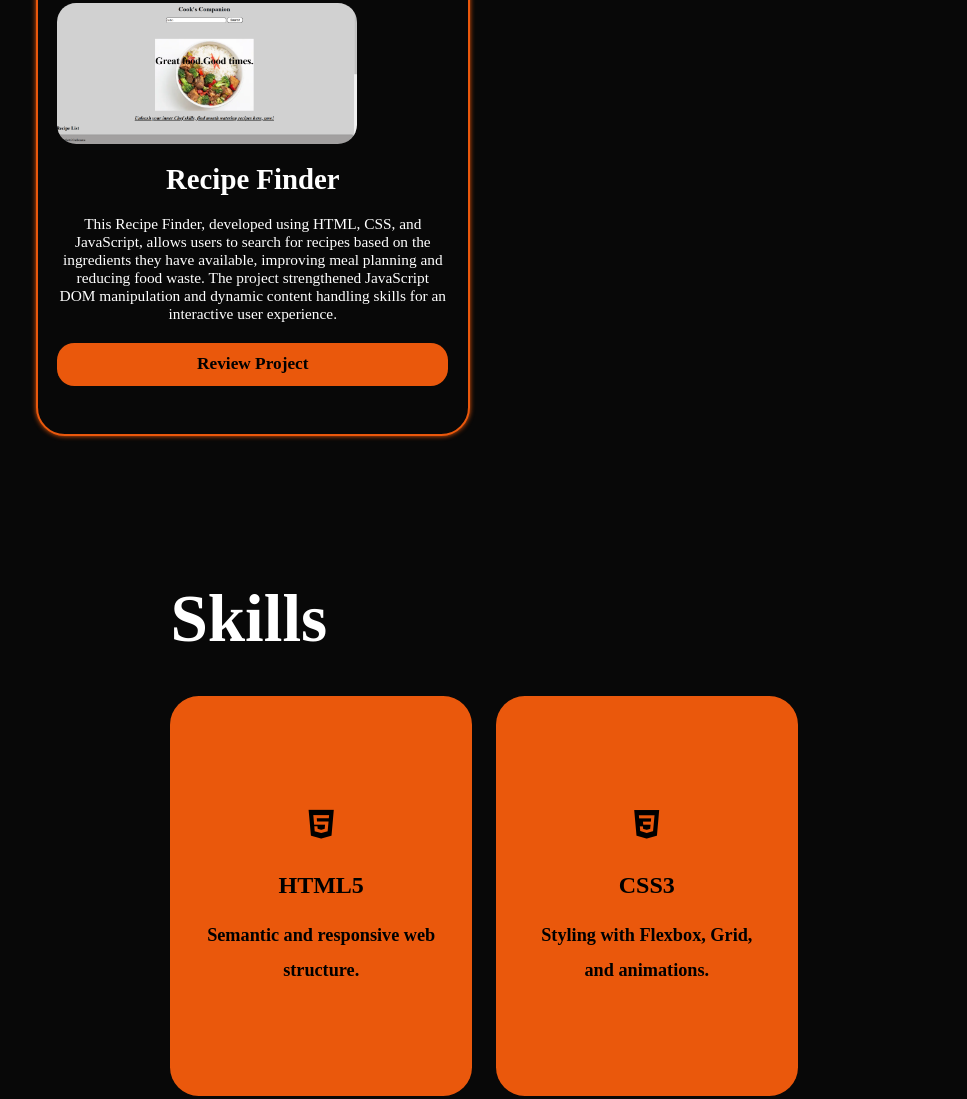
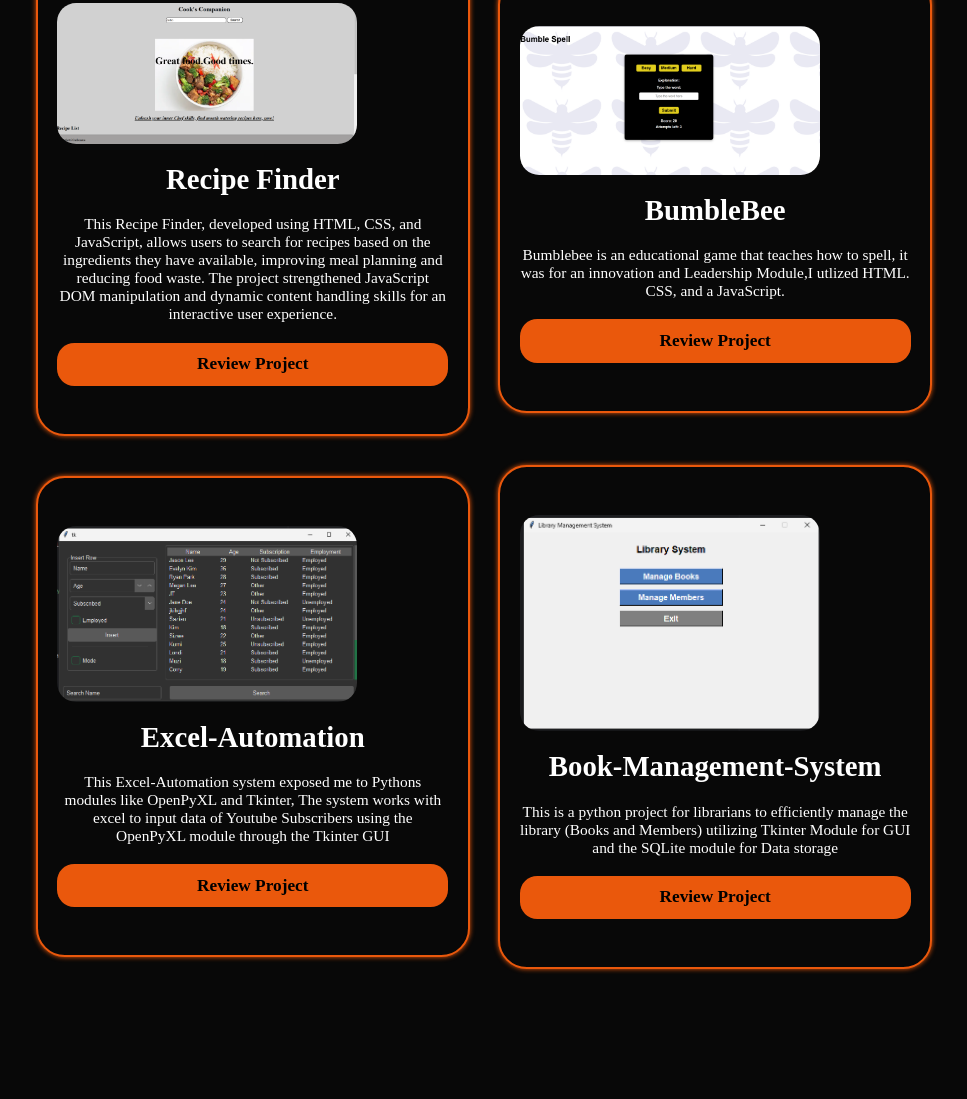
Before and after one commit to Sikhanyiso01/Portfolio_Project, a plain HTML site: page index.html in a window 1280 px wide. Shown: the part 3485-4584 px from the top of the page, without its empty margins (156-1123 px from the left). Drawn offline with nearby package versions, Linux system fonts and the light colour scheme.

Commit message:
added more projects

```diff
--- a/index.html
+++ b/index.html
@@ -66,8 +66,6 @@
           I have experience in various programming languages, including C#, Java, JavaScript, Python, and more, with a particular focus on building user-friendly applications and working with databases. Outside of academics, I’m a strong advocate for personal growth, always looking for opportunities to learn and expand my skill set. I’m also driven by the idea of combining technology with empathy, which is reflected in my current year-end project: a smart door sensor designed for people living with deafness at universities. This sensor helps identify visitors at the door and includes vibrating bed covers to alert users in case of emergencies.
 
           As I prepare for my upcoming internship, I’m eager to take on real-world challenges and continue building my career in the tech industry, where I hope to contribute meaningfully to the future of technology.</p>
-
-      </div>
     </section>
     <section class="projects" id="project">
       <h2>Projects</h2>
@@ -95,7 +93,31 @@
            <a href="https://sikhanyiso01.github.io//WPR261-Group--Project/">Review Project</a>
           </div>
         </div>
+        <div class="project-card">
+          <img src="BB.png" alt="">
+          <h3>BumbleBee</h3>
+          <p>Bumblebee is an educational game that teaches how to spell, it was for an innovation and Leadership Module,I  utlized HTML. CSS, and a JavaScript.</p>
+          <div class="btn">
+           <a href="https://github.com/Sikhanyiso01/bumblebee/">Review Project</a>
+          </div>
         </div>
+        <div class="project-card">
+          <img src="excel.png" alt="">
+          <h3>Excel-Automation</h3>
+          <p>This Excel-Automation system exposed me to Pythons modules like  OpenPyXL and Tkinter, The system works with excel to input data of Youtube Subscribers using the OpenPyXL module through the Tkinter GUI</p>
+          <div class="btn">
+           <a href="https://github.com/Sikhanyiso01/Python-Excel-Automation-System">Review Project</a>
+          </div>
+        </div>
+        <div class="project-card">
+          <img src="Screenshot 2025-05-01 174307.png" alt="">
+          <h3>Book-Management-System</h3>
+          <p>This is a python project for librarians to efficiently manage the library (Books and Members) utilizing Tkinter Module for GUI and the SQLite module for Data storage</p>
+          <div class="btn">
+           <a href="https://github.com/Sikhanyiso01/Book-Management-System/">Review Project</a>
+          </div>
+        </div>
+
       </div>
 
       <section class="skills" id="skills">
@@ -106,7 +128,7 @@
             <div class="skill-info">
               <i class="bx bxl-html5"></i>
               <h3>HTML5</h3>
-              <p>Semantic and responsive web structure.</p>
+              <p>
             </div>
           </div>
 
@@ -114,7 +136,6 @@
             <div class="skill-info">
               <i class="bx bxl-css3"></i>
               <h3>CSS3</h3>
-              <p>Styling with Flexbox, Grid, and animations.</p>
             </div>
           </div>
 
@@ -122,7 +143,6 @@
             <div class="skill-info">
               <i class="bx bxl-javascript"></i>
               <h3>JavaScript</h3>
-              <p>Interactive front-end development and DOM manipulation.</p>
             </div>
           </div>
 
@@ -130,7 +150,6 @@
             <div class="skill-info">
               <i class="bx bxl-python"></i>
               <h3>Python</h3>
-              <p>Automation and scripting using Tkinter and OpenPyXL.</p>
             </div>
           </div>
 
@@ -138,7 +157,6 @@
             <div class="skill-info">
               <i class="bx bxl-c-plus-plus"></i>
               <h3>C#</h3>
-              <p>Desktop app development using .NET Framework, WinForms, and WPF.</p>
             </div>
           </div>
 
@@ -146,7 +164,6 @@
             <div class="skill-info">
               <i class="bx bxl-java"></i>
               <h3>Java</h3>
-              <p>Desktop app development using Swing.</p>
             </div>
           </div>
 
@@ -154,7 +171,6 @@
             <div class="skill-info">
               <i class="bx bx-data"></i>
               <h3>Databases</h3>
-              <p>Working with MySQL, SQL Server, and MongoDB for CRUD operations.</p>
             </div>
           </div>
 
@@ -162,18 +178,15 @@
             <div class="skill-info">
               <i class="bx bxl-git"></i>
               <h3>Git & GitHub</h3>
-              <p>Version control and team collaboration.</p>
             </div>
           </div>
-
           <div class="skill-box">
             <div class="skill-info">
               <i class="bx bxl-figma"></i>
               <h3>UI/UX Tools</h3>
-              <p>Wireframing and prototyping using Figma.</p>
             </div>
           </div>
-
+          </div>
         </div>
       </section>
 
--- a/style.css
+++ b/style.css
@@ -359,10 +359,11 @@ box-shadow: 0 0 25px var(--main-color),
 
 .contact p {
   text-align: center;
-  font-size: 4rem;
+  font-size: 2rem;
   line-height: 1.6;
   max-width: 600px;
 }
+
 
 footer{
   background-color: var(--bg-color);
```
Also changed, not shown: BB.png (added), Screenshot 2025-05-01 174307.png (added), excel.png (added).
